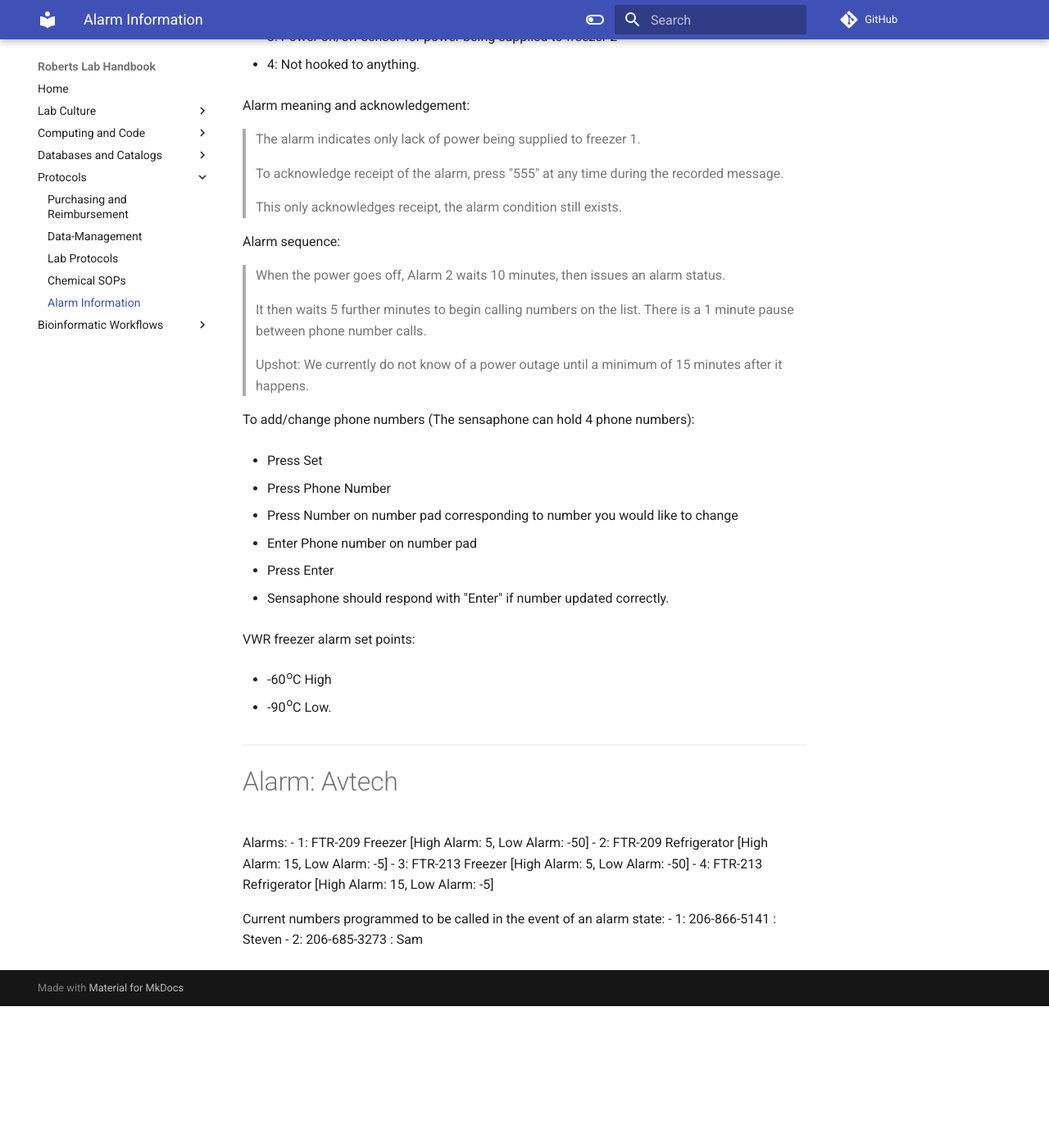
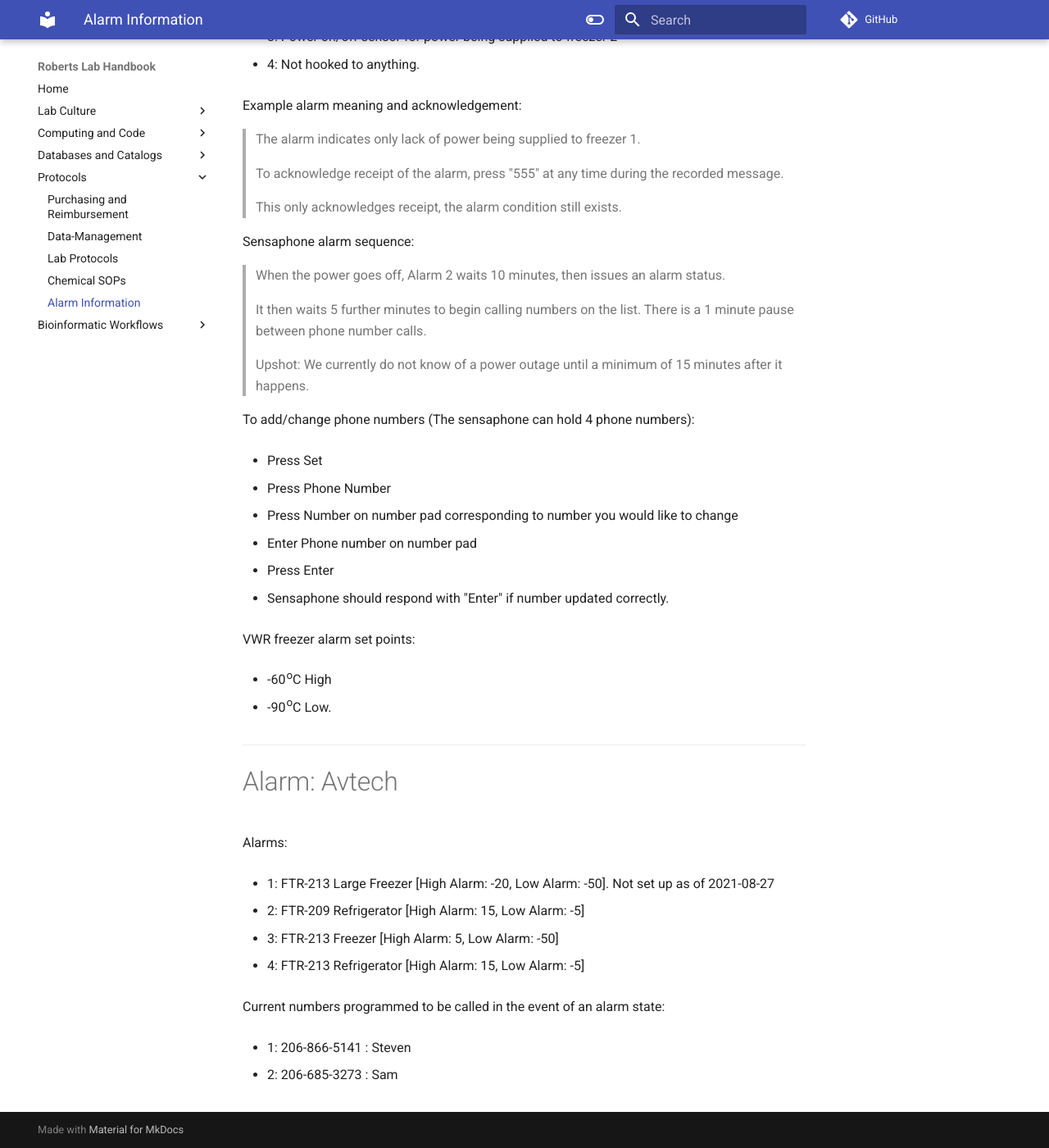
Before and after one commit to RobertsLab/resources, an MkDocs documentation site: the page built from docs/Alarm-Information.md, in a window 1280 px wide and 1400 px high, scrolled down 672 px. Shown: the whole window at 82% size. Built offline with MkDocs 1.6.1 and Material for MkDocs 9.7.7, drawn with Linux system fonts in a browser that asks for light colours; comment, search, counter and statistics services are not loaded; before the commit the page ends 1899 px from its top, so only the background shows below that; some of the changed text lies outside the part shown.

Commit message:
Updated phrasing and spacing, added 213 lg freezer

```diff
--- a/docs/Alarm-Information.md
+++ b/docs/Alarm-Information.md
@@ -18,7 +18,7 @@ Current numbers programmed to be called in the event of an alarm state:
 
 - 4: 206-685-3273 : Sam
 
-Alarms:
+Sensaphone Connections:
 
 - 1: Temperature sensor for ambient temperature inside of room.
 
@@ -28,7 +28,7 @@ Alarms:
 
 - 4: Not hooked to anything.
 
-Alarm meaning and acknowledgement:
+Example alarm meaning and acknowledgement:
 
 >The alarm indicates only lack of power being supplied to freezer 1.
 >
@@ -36,7 +36,7 @@ Alarm meaning and acknowledgement:
 >
 >This only acknowledges receipt, the alarm condition still exists.
 
-Alarm sequence:
+Sensaphone alarm sequence:
 
 >When the power goes off, Alarm 2 waits 10 minutes, then issues an alarm status.
 >
@@ -69,11 +69,17 @@ VWR freezer alarm set points:
 #Alarm: Avtech
 
 Alarms:
-- 1: FTR-209 Freezer [High Alarm: 5, Low Alarm: -50]
+
+- 1: FTR-213 Large Freezer [High Alarm: -20, Low Alarm: -50]. Not set up as of 2021-08-27
+
 - 2: FTR-209 Refrigerator [High Alarm: 15, Low Alarm: -5]
+
 - 3: FTR-213 Freezer [High Alarm: 5, Low Alarm: -50]
+
 - 4: FTR-213 Refrigerator [High Alarm: 15, Low Alarm: -5]
 
 Current numbers programmed to be called in the event of an alarm state:
+
 - 1: 206-866-5141 : Steven
+
 - 2: 206-685-3273 : Sam
```
